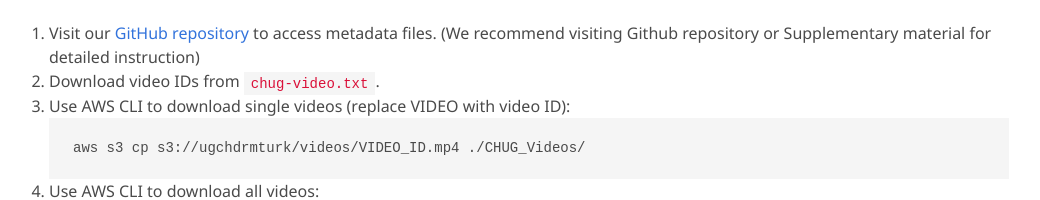
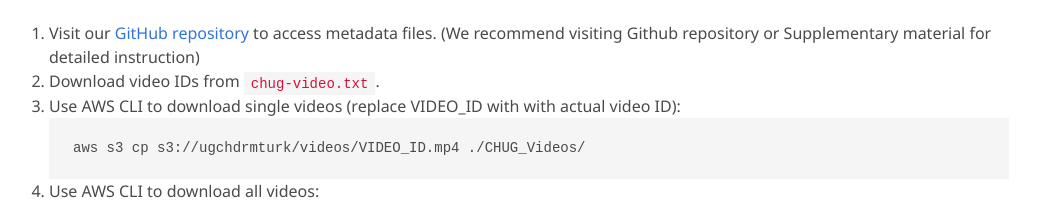
Before and after one commit to shreshthsaini/CHUG, a plain HTML site: page index.html in a window 1280 px wide. Shown: the part 840-1040 px from the top of the page, without its empty margins (111-1151 px from the left). Drawn offline with Linux system fonts and the light colour scheme; a web font is replaced by a local one.

```diff
--- a/index.html
+++ b/index.html
@@ -90,7 +90,7 @@
     <ol>
       <li>Visit our <a href="https://anonymous.4open.science/r/CHUG-675D/README.md" target="_blank">GitHub repository</a> to access metadata files. (We recommend visiting Github repository or Supplementary material for detailed instruction)</li>
       <li>Download video IDs from <code>chug-video.txt</code>.</li>
-      <li>Use AWS CLI to download single videos (replace VIDEO with video ID):
+      <li>Use AWS CLI to download single videos (replace VIDEO_ID with with actual video ID):
         <pre><code>aws s3 cp s3://ugchdrmturk/videos/VIDEO_ID.mp4 ./CHUG_Videos/</code></pre>
       </li>
       <li>Use AWS CLI to download all videos:
```
